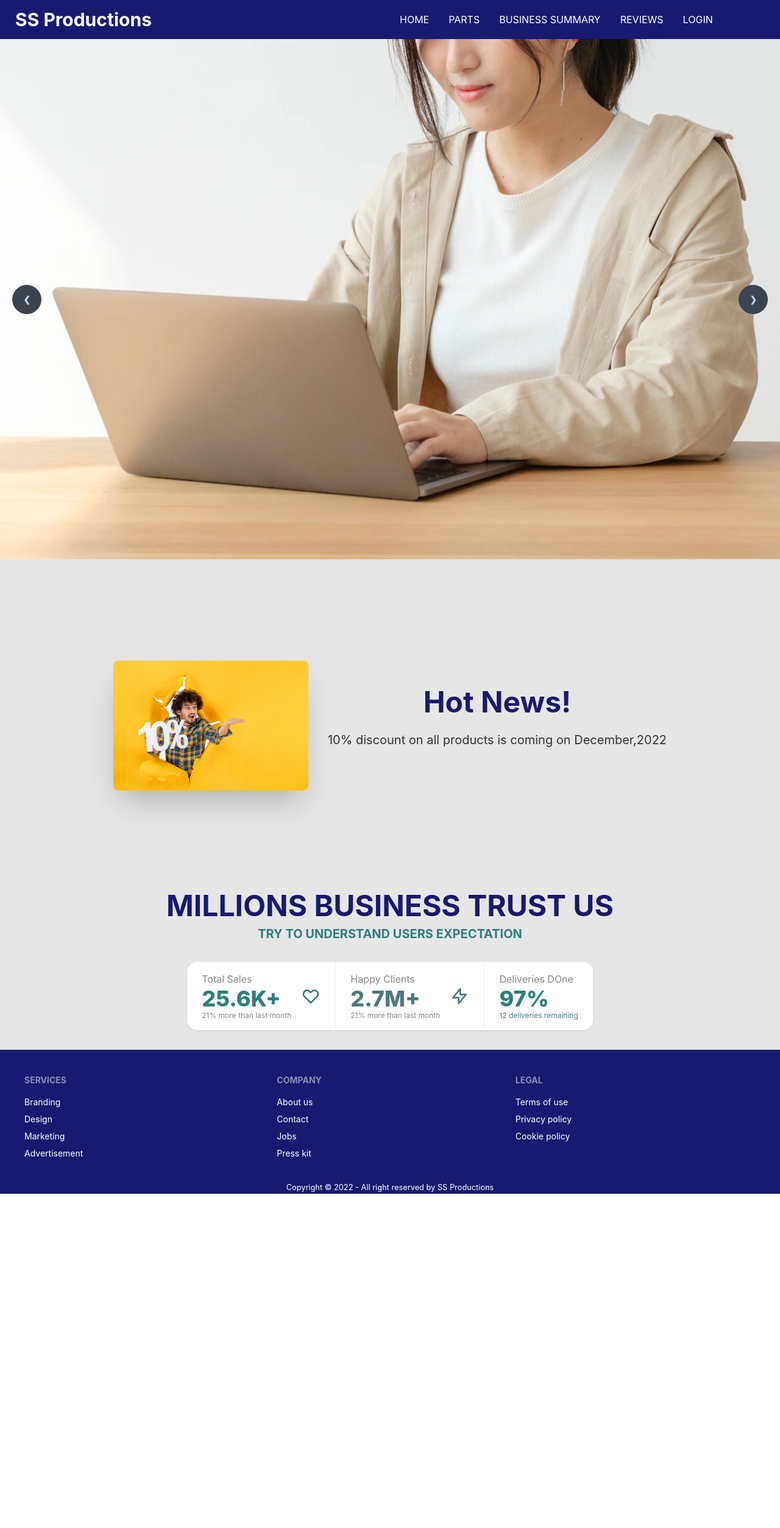
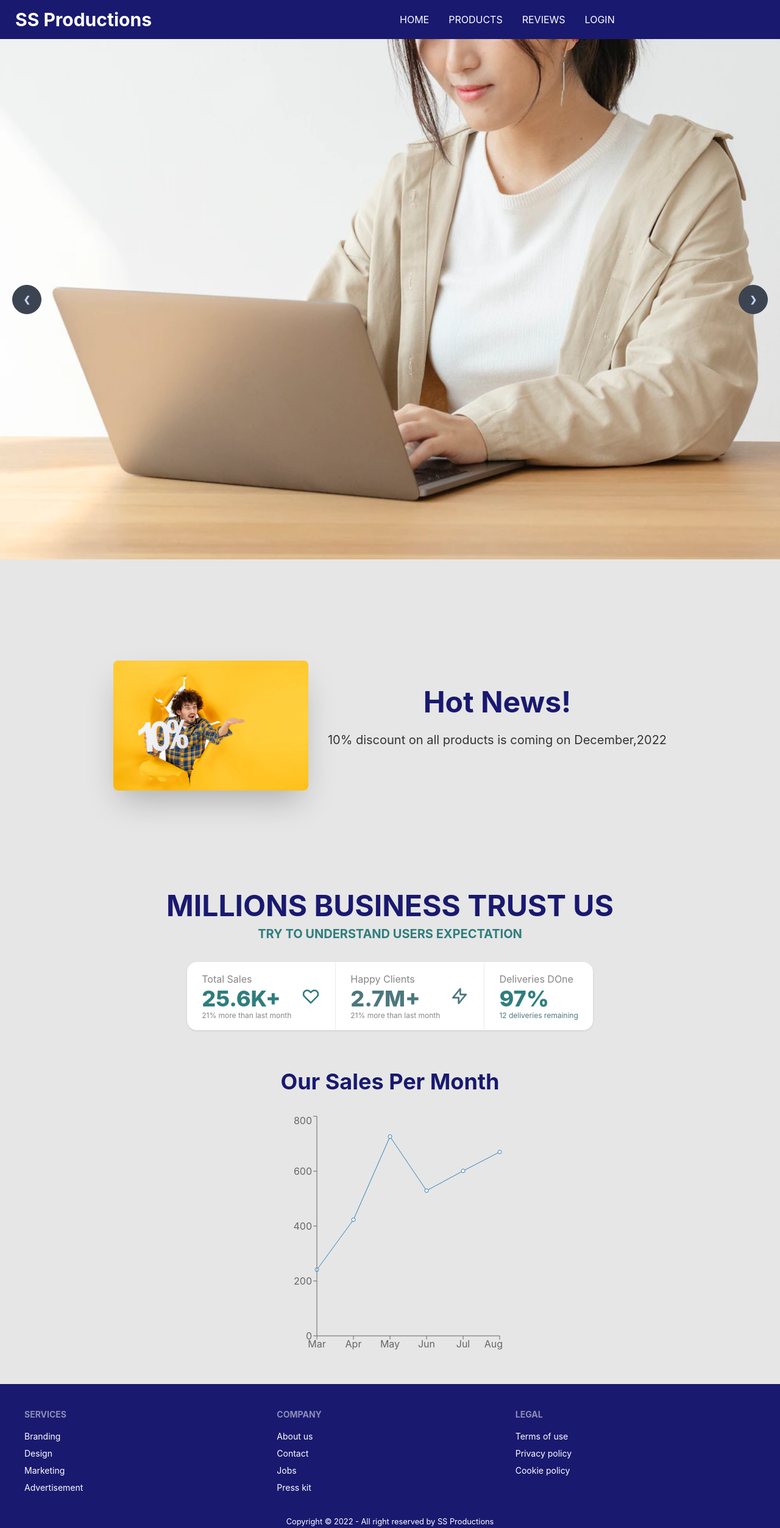
Before and after one commit to swadhin503/manufacturer-project, a React (Create React App) app: page / in a window 1280 px wide. Shown: the whole page at 61% size. Before the commit the page ends 1957 px from the top, so only its background shows below. Built offline with nearby package versions, Linux system fonts and the light colour scheme.

Commit message:
graph added

```diff
--- a/package.json
+++ b/package.json
@@ -15,6 +15,7 @@
     "react-icons": "^4.3.1",
     "react-router-dom": "^6.3.0",
     "react-scripts": "5.0.1",
+    "recharts": "^2.1.10",
     "web-vitals": "^2.1.4"
   },
   "scripts": {
--- a/src/Pages/Home/Discount.js
+++ b/src/Pages/Home/Discount.js
@@ -5,7 +5,7 @@ const Discount = () => {
     return (
         <div class="hero min-h-screen bg-base-200 -my-32">
             <div class="hero-content flex-col lg:flex-row">
-                <img src={discount} class="max-w-xs rounded-lg shadow-2xl mr-4" />
+                <img src={discount} class="max-w-xs rounded-lg shadow-2xl mr-4" alt="" />
                 <div>
                 <h1 class="text-5xl font-bold text-center text-accent">Hot News!</h1>
                 <p class="py-6 text-center text-xl">10% discount on all products is coming on December,2022</p>
--- /dev/null
+++ b/src/Pages/Home/Graph.js
@@ -0,0 +1,61 @@
+import React from 'react';
+import { Line, LineChart, XAxis, YAxis } from 'recharts';
+
+const Graph = () => {
+    const data = [
+        {
+            "month": "Mar",
+            "investment": 100000,
+            "sell": 241,
+            "revenue": 10401
+        },
+        {
+            "month": "Apr",
+            "investment": 200000,
+            "sell": 423,
+            "revenue": 24500
+        },
+        {
+            "month": "May",
+            "investment": 500000,
+            "sell": 726,
+            "revenue": 67010
+        },
+        {
+            "month": "Jun",
+            "investment": 500000,
+            "sell": 529,
+            "revenue": 40405
+        },
+        {
+            "month": "Jul",
+            "investment": 600000,
+            "sell": 601,
+            "revenue": 50900
+        },
+        {
+            "month": "Aug",
+            "investment": 700000,
+            "sell": 670,
+            "revenue": 61000
+        }
+    ];
+
+    return (
+        <div className="py-8 bg-base-200">
+            <h2 className="text-center text-4xl font-bold text-accent">Our Sales Per Month</h2>
+           <div className="flex justify-center my-3">
+                <div className="mt-5 d-flex justify-content-center">
+                     <LineChart width={370} height={400} data={data}>
+                        <Line dataKey={'sell'}></Line>
+                        <XAxis dataKey="month"></XAxis>
+                        <YAxis></YAxis>
+                    </LineChart>
+                </div>
+           </div>
+        </div>
+
+    );
+};
+
+export default Graph;
--- a/src/Pages/Home/Home.js
+++ b/src/Pages/Home/Home.js
@@ -2,6 +2,7 @@ import React from 'react';
 import Banner from './Banner';
 import BusinessSummary from './BusinessSummary';
 import Discount from './Discount';
+import Graph from './Graph';
 
 const Home = () => {
     return (
@@ -9,6 +10,7 @@ const Home = () => {
            <Banner></Banner>
            <Discount></Discount>
            <BusinessSummary></BusinessSummary>
+           <Graph></Graph>
         </div>
     );
 };
--- a/src/Pages/Shared/Navbar.js
+++ b/src/Pages/Shared/Navbar.js
@@ -4,8 +4,7 @@ import { Link } from 'react-router-dom';
 const Navbar = () => {
     const navList = <>
                       <li><Link to='/'>HOME</Link></li>
-                      <li><Link  to='/parts'>PARTS</Link></li>
-                      <li><Link  to='/business'>BUSINESS SUMMARY</Link></li>
+                      <li><Link  to='/parts'>PRODUCTS</Link></li>
                       <li><Link  to='/reviews'>REVIEWS</Link></li>
                       <li><Link  to='/login'>LOGIN</Link></li>
                     </>
```
Also changed, not shown: 1 other file (tests, documents, lock files or other folders).
